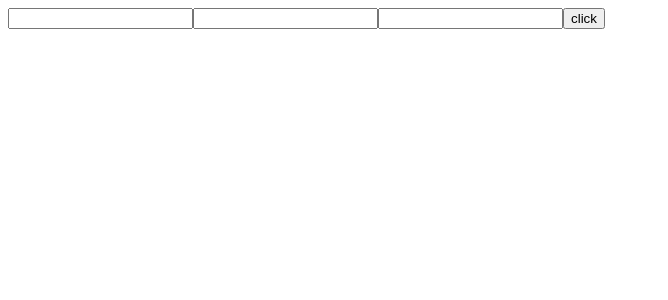
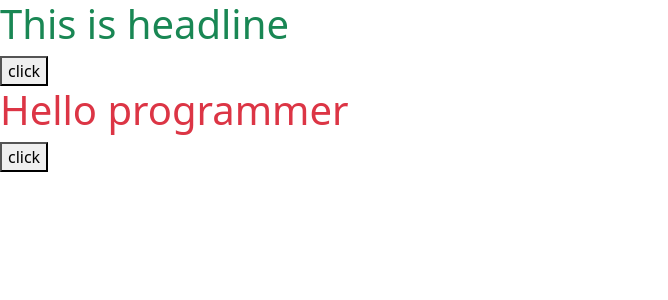
Before and after one commit to ishanrana363/ReactJsHook, a React (Vite) app: page / in a window 1280 px wide. Shown: the top 300 px of the page, without its empty margins (0-668 px from the left). Built offline with nearby package versions, Linux system fonts and the light colour scheme.

Commit message:
useRef Working With css class

```diff
--- a/package.json
+++ b/package.json
@@ -10,7 +10,9 @@
     "preview": "vite preview"
   },
   "dependencies": {
+    "bootstrap": "^5.3.2",
     "react": "^18.2.0",
+    "react-bootstrap": "^2.9.1",
     "react-dom": "^18.2.0"
   },
   "devDependencies": {
--- a/src/App.jsx
+++ b/src/App.jsx
@@ -1,14 +1,17 @@
 // import UseRef from "./Component/UseRef";
 // import Setattribute from './Component/Setattribute';
 
-import UseRefInput from "./Component/UseRefInput";
+import UseRefCSS from "./Component/UseRefCSS";
+
+// import UseRefInput from "./Component/UseRefInput";
 
 const App = () => {
   return (
     <div>
       {/* <UseRef/> */}
       {/* <Setattribute/> */}
-      <UseRefInput/>
+      {/* <UseRefInput/> */}
+      <UseRefCSS/>
     </div>
   );
 };
--- /dev/null
+++ b/src/Component/UseRefCSS.jsx
@@ -0,0 +1,26 @@
+import { useRef } from "react";
+
+const UseRefCSS = () => {
+    let demo = useRef();
+    let handleDemo = () =>{
+        demo.current.classList.remove('text-success')
+        demo.current.classList.add("text-primary")
+    }
+    let demo1 = useRef()
+    let handleButton2 = () =>{
+        demo1.current.classList.remove("text-danger")
+        demo1.current.classList.add("text-success")
+    }
+    return (
+        <div>
+            <h1 className="text-success" ref={demo} >This is headline</h1>
+            <button onClick={handleDemo} >click</button>
+            <div>
+                <h1 className="text-danger" ref={demo1} >Hello programmer</h1>
+                <button onClick={handleButton2} >click</button>
+            </div>
+        </div>
+    );
+};
+
+export default UseRefCSS;
--- a/src/main.jsx
+++ b/src/main.jsx
@@ -2,6 +2,8 @@ import React from 'react'
 import ReactDOM from 'react-dom/client'
 import App from './App.jsx'
 import './global.css'
+import "bootstrap";
+import 'bootstrap/dist/css/bootstrap.min.css';
 
 ReactDOM.createRoot(document.getElementById('root')).render(
   <React.StrictMode>
```
Also changed, not shown: 1 other file (tests, documents, lock files or other folders).
